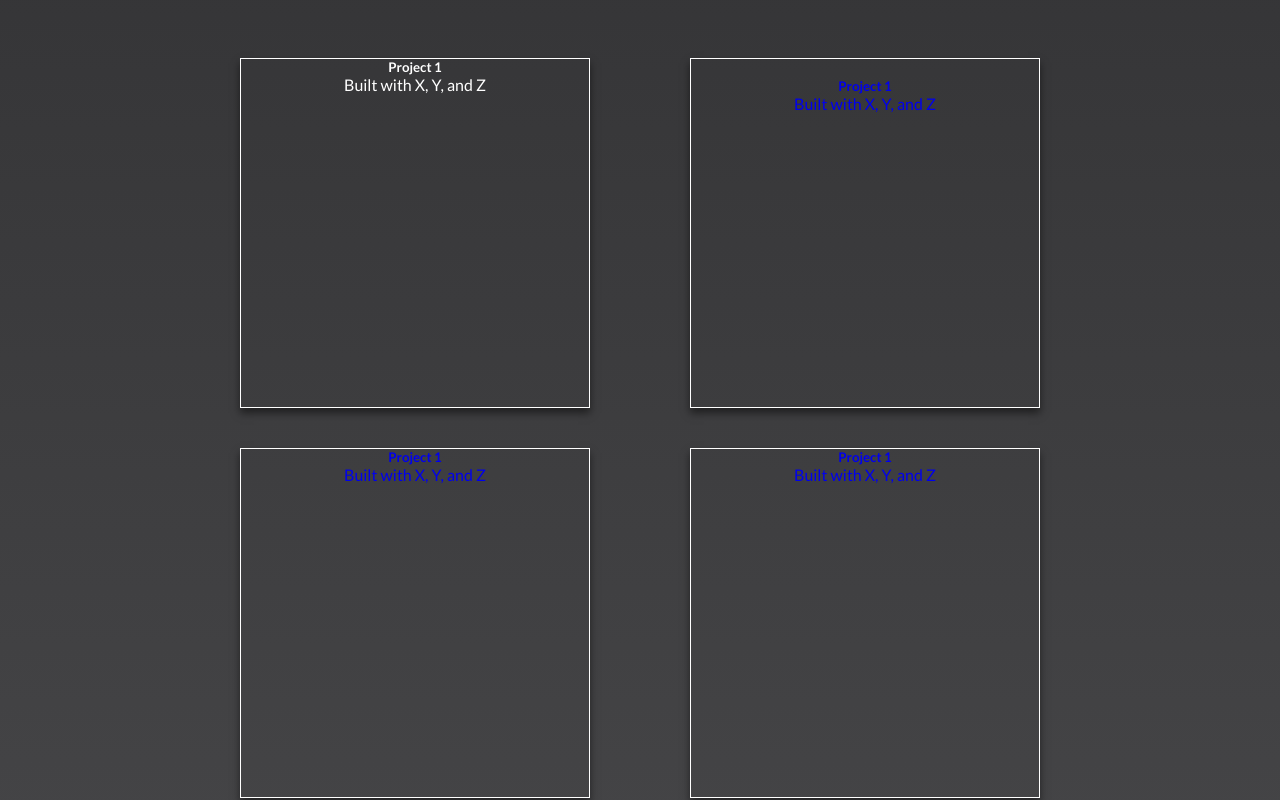
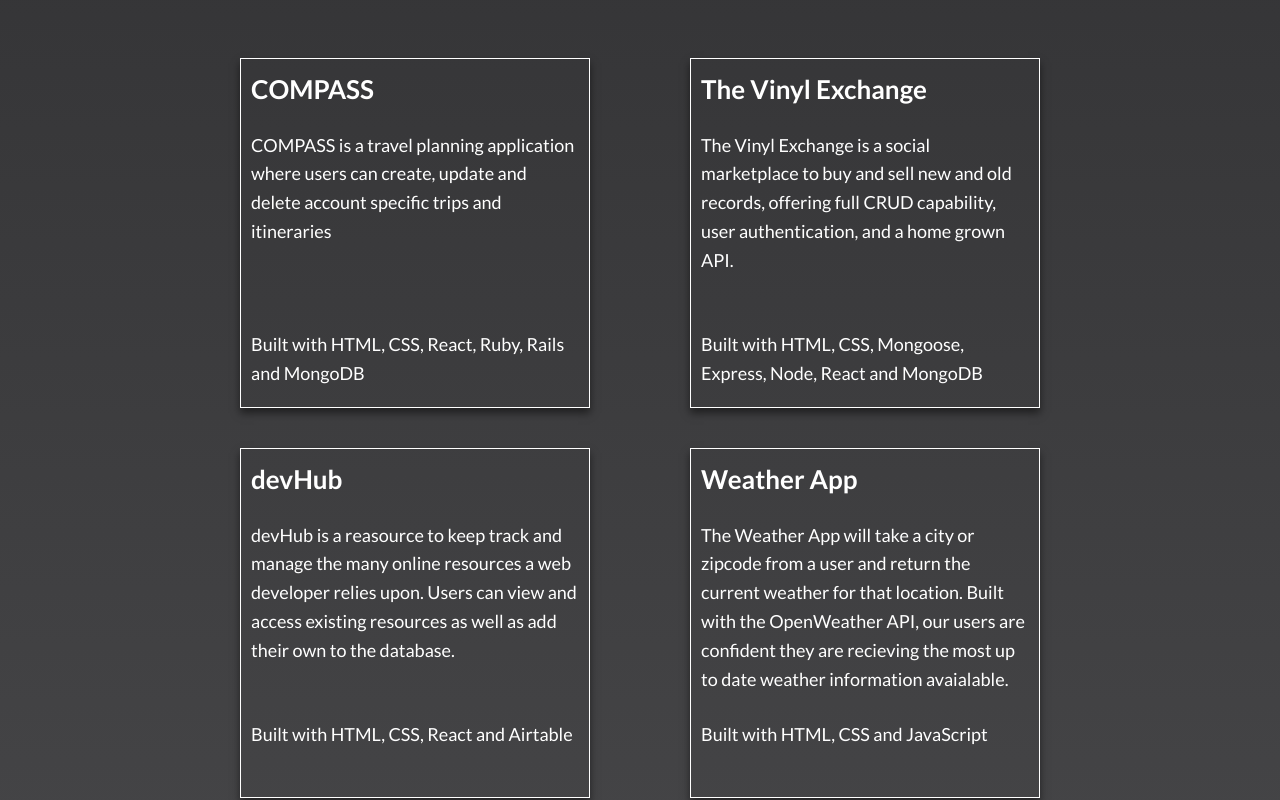
Before and after one commit to cbrilliant20/cb-portfolio, a React (Create React App) app in the folder portfolio/: page / in a window 1280 px wide. Shown: the part 1700-2500 px from the top of the page. Built offline with nearby package versions, Linux system fonts and the light colour scheme.

Commit message:
portfolio page wip

```diff
--- a/portfolio/src/App.css
+++ b/portfolio/src/App.css
@@ -17,7 +17,7 @@
   border-radius: 10px;
   outline: none;
   text-align: center;
-  box-shadow: 0px 4px 7px rgba(0, 0, 0, 0.5);
+  /* box-shadow: 0px 4px 7px rgba(0, 0, 0, 0.5); */
 }
 
 button:hover,
--- a/portfolio/src/screens/About/About.css
+++ b/portfolio/src/screens/About/About.css
@@ -23,8 +23,8 @@
 }
 
 .skills-container img {
-  width: 110px;
-  height: 110px;
+  width: 100px;
+  height: 100px;
   margin: 40px 60px;
 }
 
@@ -65,7 +65,6 @@
   height: 100%;
   color: #0093e9;
   background-color: white;
-  padding: 10px;
   border-radius: 10px;
   border: 1px solid #0093e9;
 }
@@ -75,7 +74,7 @@
   height: 100%;
   color: #0093e9;
   background-color: white;
-  padding: 10px 10px 0 10px;
+
   display: flex;
   flex-direction: column;
   position: relative;
@@ -107,6 +106,7 @@
 .tool {
   transition: 0.5s;
   box-shadow: 0px 5px 8px rgba(0, 0, 0, 0.5);
+  padding: 15px;
 }
 
 /* .brand:hover,
--- a/portfolio/src/screens/About/About.jsx
+++ b/portfolio/src/screens/About/About.jsx
@@ -3,16 +3,16 @@
 import solve from "../../Assets/solve.png"
 import communicate from "../../Assets/communicate.png"
 import coach from "../../Assets/coach.png"
-import Resume from "../../components/Resume/Resume"
+// import Resume from "../../components/Resume/Resume"
 import { useState } from "react"
 
 const About = () => {
-  const [showResume, setShowResume] = useState(false)
+  // const [showResume, setShowResume] = useState(false)
 
-  let resume
-  if (showResume) {
-    resume = <Resume />
-  }
+  // let resume
+  // if (showResume) {
+  //   resume = <Resume />
+  // }
 
   return (
     <div id="about-container">
@@ -63,12 +63,14 @@
             <br />
             Tools - GitHub, CLI, VSCode
           </p>
-          <button onClick={() => setShowResume(!showResume)}>
-            {/* <a href="#">Resume</a> */} Resume
-          </button>
+          <a
+            href="https://drive.google.com/file/d/1xOJqFdfXbq4ewtzKXJVsqbxWqiIay2Vk/view?usp=sharing"
+            target="_blank"
+          >
+            <button>Resume</button>
+          </a>
         </div>
       </div>
-      {resume}
     </div>
   )
 }
--- a/portfolio/src/screens/Portfolio/Portfolio.css
+++ b/portfolio/src/screens/Portfolio/Portfolio.css
@@ -33,6 +33,27 @@
   margin: 20px 50px;
   border: 1px solid white;
   box-shadow: 0px 5px 8px rgba(0, 0, 0, 0.5);
+  /* position: relative; */
+  line-height: 1.6;
+  text-align: left;
+  font-size: 18px;
+}
+
+.card-top {
+  height: 75%;
+  padding: 10px;
+}
+
+.card-top h4 {
+  font-size: 26px;
+}
+
+.card-top p {
+  margin: 20px 0;
+}
+
+.card-bottom {
+  padding: 10px;
 }
 
 .card1 {
--- a/portfolio/src/screens/Portfolio/Portfolio.jsx
+++ b/portfolio/src/screens/Portfolio/Portfolio.jsx
@@ -5,32 +5,85 @@
     <div id="portfolio-container">
       <h2>Portfolio</h2>
       <div className="card-container">
-        <a href="#" target="_blank" rel="noreferrer">
+        <a
+          href="https://compass-travel.netlify.app/"
+          target="_blank"
+          rel="noreferrer"
+        >
           <div className="card card1">
-            <h5>Project 1</h5>
-            <p>Built with X, Y, and Z</p>
+            <div className="card-top">
+              <h4>COMPASS</h4>
+              <p>
+                COMPASS is a travel planning application where users can create,
+                update and delete account specific trips and itineraries
+              </p>
+            </div>
+            <div className="card-bottom">
+              <p>Built with HTML, CSS, React, Ruby, Rails and MongoDB</p>
+            </div>
           </div>
         </a>
 
-        <a href="#" target="_blank" rel="noreferrer">
-          <div className="card card2">
-            <img src="" alt="" />
-            <h5>Project 1</h5>
-            <p>Built with X, Y, and Z</p>
+        <a
+          href="https://thevinylexchange.netlify.app"
+          target="_blank"
+          rel="noreferrer"
+        >
+          <div className="card card1">
+            <div className="card-top">
+              <h4>The Vinyl Exchange</h4>
+              <p>
+                The Vinyl Exchange is a social marketplace to buy and sell new
+                and old records, offering full CRUD capability, user
+                authentication, and a home grown API.
+              </p>
+            </div>
+            <div className="card-bottom">
+              <p>
+                Built with HTML, CSS, Mongoose, Express, Node, React and MongoDB
+              </p>
+            </div>
           </div>
         </a>
 
-        <a href="#" target="_blank" rel="noreferrer">
-          <div className="card card3">
-            <h5>Project 1</h5>
-            <p>Built with X, Y, and Z</p>
+        <a
+          href="https://devhub20.netlify.app/"
+          target="_blank"
+          rel="noreferrer"
+        >
+          <div className="card card1">
+            <div className="card-top">
+              <h4>devHub</h4>
+              <p>
+                devHub is a reasource to keep track and manage the many online
+                resources a web developer relies upon. Users can view and access
+                existing resources as well as add their own to the database.
+              </p>
+            </div>
+            <div className="card-bottom">
+              <p>Built with HTML, CSS, React and Airtable</p>
+            </div>
           </div>
         </a>
 
-        <a href="#" target="_blank" rel="noreferrer">
-          <div className="card card4">
-            <h5>Project 1</h5>
-            <p>Built with X, Y, and Z</p>
+        <a
+          href="https://cbrilliant20.github.io/Weather-App/"
+          target="_blank"
+          rel="noreferrer"
+        >
+          <div className="card card1">
+            <div className="card-top">
+              <h4>Weather App</h4>
+              <p>
+                The Weather App will take a city or zipcode from a user and
+                return the current weather for that location. Built with the
+                OpenWeather API, our users are confident they are recieving the
+                most up to date weather information avaialable.
+              </p>
+            </div>
+            <div className="card-bottom">
+              <p>Built with HTML, CSS and JavaScript</p>
+            </div>
           </div>
         </a>
       </div>
```
